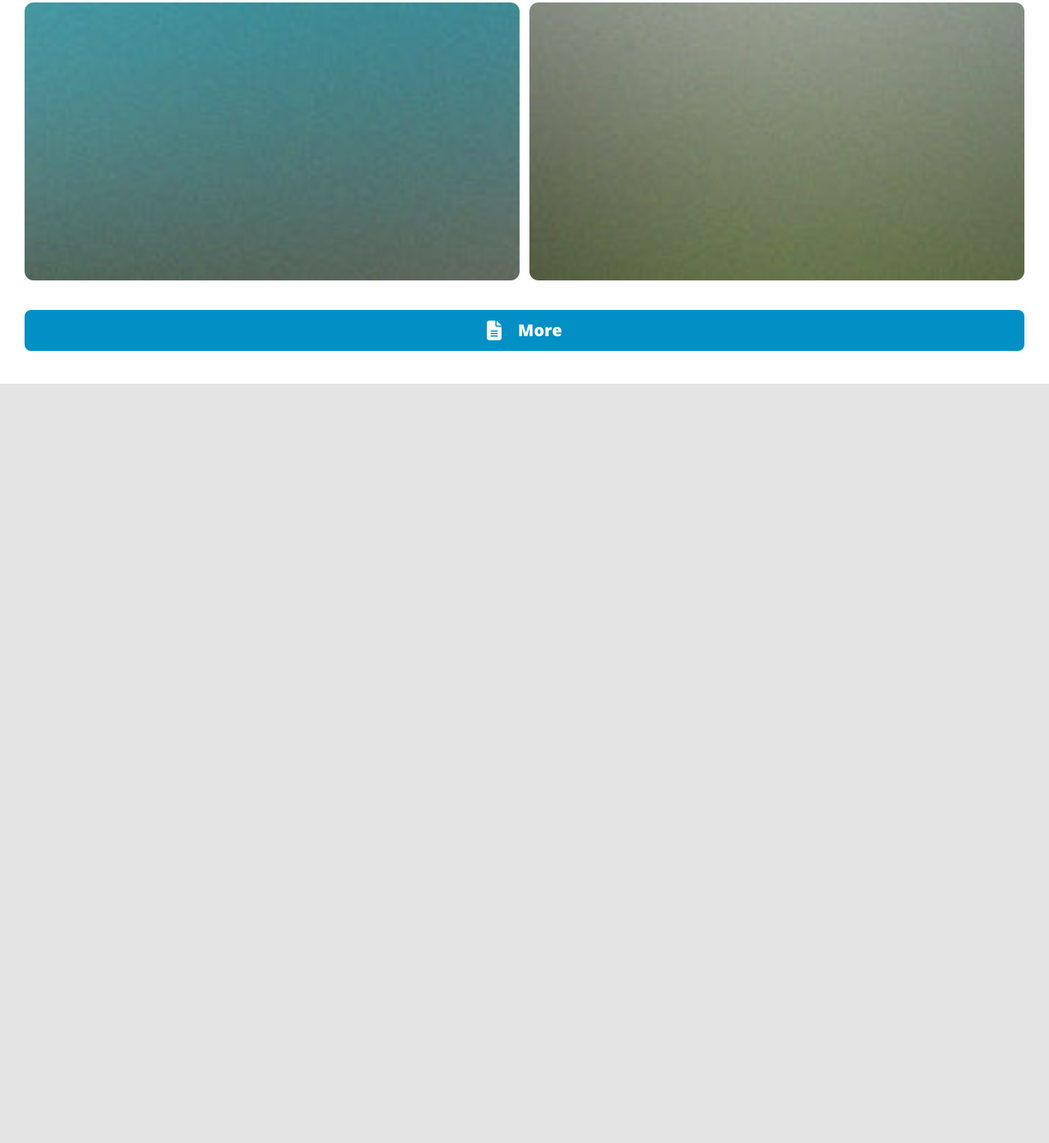
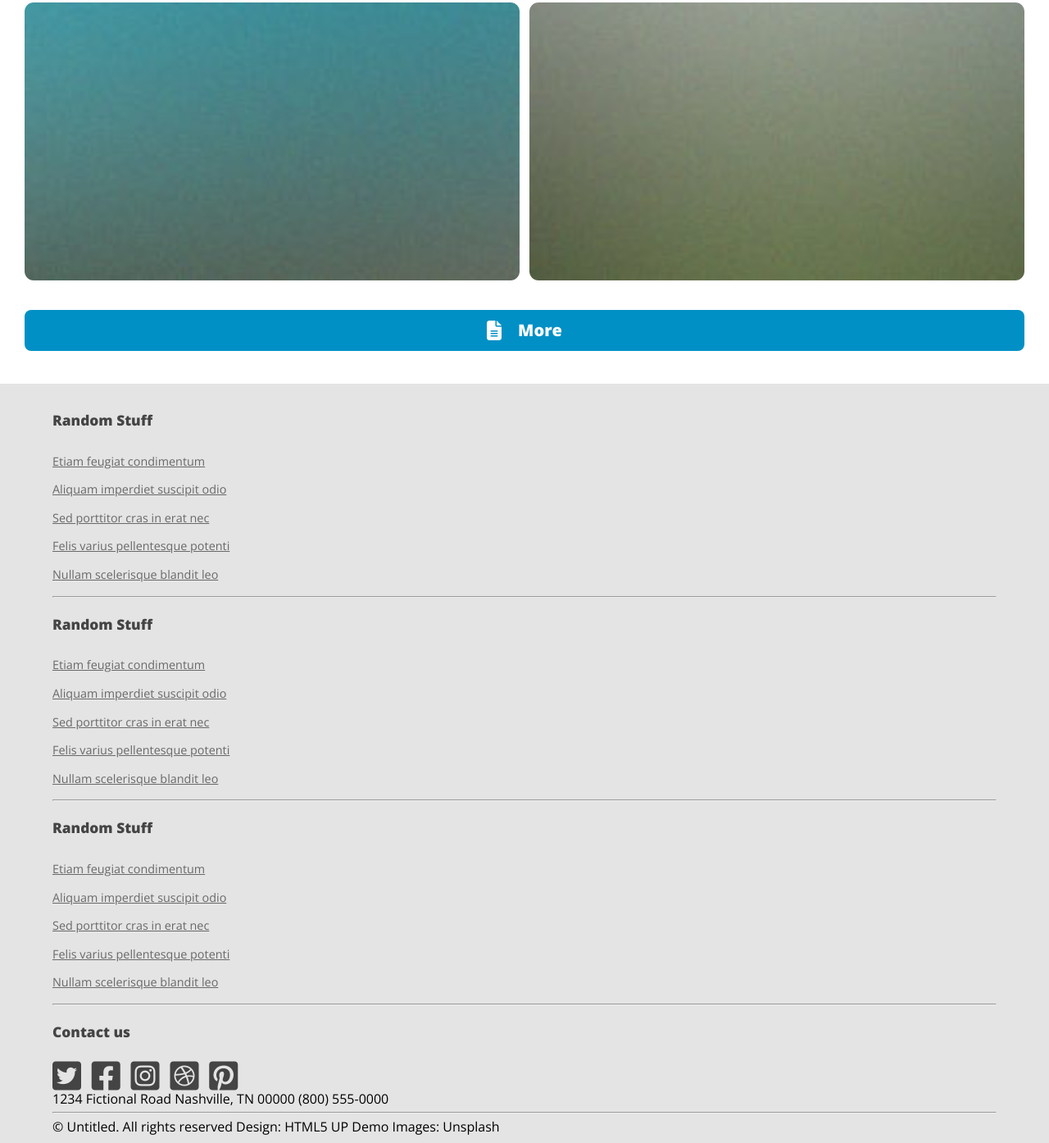
Before and after one commit to JakubCukrowski/Verti, a website built with Parcel: page index.html in a window 1280 px wide. Shown: the part 4357-5751 px from the top of the page at 82% size. Before the commit the page ends 4825 px from the top, so only its background shows below. Built offline with nearby package versions, Linux system fonts and the light colour scheme.

Commit message:
Footer added

```diff
--- a/index.html
+++ b/index.html
@@ -92,6 +92,52 @@
           </div>
           <a href="#" class="btn more-btn"><i class="fa-solid fa-file-lines"></i>More</a>
       </section>
+      <footer class="footer container">
+          <div class="footer-wrapper">
+              <h2>Random Stuff</h2>
+              <ul class="stuff">
+                  <li><a href="#">Etiam feugiat condimentum</a></li>
+                  <li><a href="#">Aliquam imperdiet suscipit odio</a></li>
+                  <li><a href="#">Sed porttitor cras in erat nec</a></li>
+                  <li><a href="#">Felis varius pellentesque potenti</a></li>
+                  <li><a href="#">Nullam scelerisque blandit leo</a></li>
+              </ul>
+              <hr class="horizontal-line">
+              <h2>Random Stuff</h2>
+              <ul class="stuff">
+                  <li><a href="#">Etiam feugiat condimentum</a></li>
+                  <li><a href="#">Aliquam imperdiet suscipit odio</a></li>
+                  <li><a href="#">Sed porttitor cras in erat nec</a></li>
+                  <li><a href="#">Felis varius pellentesque potenti</a></li>
+                  <li><a href="#">Nullam scelerisque blandit leo</a></li>
+              </ul>
+              <hr class="horizontal-line">
+              <h2>Random Stuff</h2>
+              <ul class="stuff">
+                  <li><a href="#">Etiam feugiat condimentum</a></li>
+                  <li><a href="#">Aliquam imperdiet suscipit odio</a></li>
+                  <li><a href="#">Sed porttitor cras in erat nec</a></li>
+                  <li><a href="#">Felis varius pellentesque potenti</a></li>
+                  <li><a href="#">Nullam scelerisque blandit leo</a></li>
+              </ul>
+              <hr class="horizontal-line">
+              <h2>Contact us</h2>
+              <div class="icons">
+                  <i class="fa-brands fa-square-twitter"></i>
+                  <i class="fa-brands fa-square-facebook"></i>
+                  <i class="fa-brands fa-square-instagram"></i>
+                  <i class="fa-brands fa-square-dribbble"></i>
+                  <i class="fa-brands fa-square-pinterest"></i>
+              </div>
+              <p>1234 Fictional Road
+              Nashville, TN 00000
+              (800) 555-0000</p>
+              <hr class="horizontal-line">
+              <p>© Untitled. All rights reserved
+              Design: HTML5 UP
+              Demo Images: Unsplash</p>
+          </div>
+      </footer>
   </main>
 </body>
 </html>
--- /dev/null
+++ b/scss/elements/_footer.scss
@@ -0,0 +1,28 @@
+.footer-wrapper {
+  padding: $default-padding;
+  h2 {
+    margin: 1.4em 0;
+    font-weight: 800;
+    font-size: 13pt;
+    color: $colorText;
+    text-align: left;
+  }
+  .stuff {
+    line-height: 2.4em;
+    font-size: 0.9em;
+    a {
+      color: #696969;
+      font-weight: 100;
+      text-align: left;
+    }
+  }
+}
+
+.icons {
+  @include letFlex(row, flex-start, center);
+  gap: 0.8em;
+  .fa-brands {
+    font-size: 2.5em;
+    color: $colorText;
+  }
+}
--- a/scss/elements/_header.scss
+++ b/scss/elements/_header.scss
@@ -79,10 +79,7 @@ nav {
   }
 }
 
-ul {
+.menu {
   display: none;
   transition: 0.3s;
-  li {
-    transition: 0.3s;
-  }
 }
--- a/scss/main.scss
+++ b/scss/main.scss
@@ -10,5 +10,6 @@
 @import "generics/all";
 @import "elements/opening";
 @import "elements/about";
+@import "elements/footer";
 @import url("https://fonts.googleapis.com/css2?family=Open+Sans:ital,wght@0,300;0,400;0,500;0,600;0,700;0,800;1,300;1,400;1,500;1,600;1,700;1,800");
 @import url("https://fonts.googleapis.com/css2?family=Oleo+Script:wght@400;700");
```
Also changed, not shown: dist/index.html, 2 other files.
